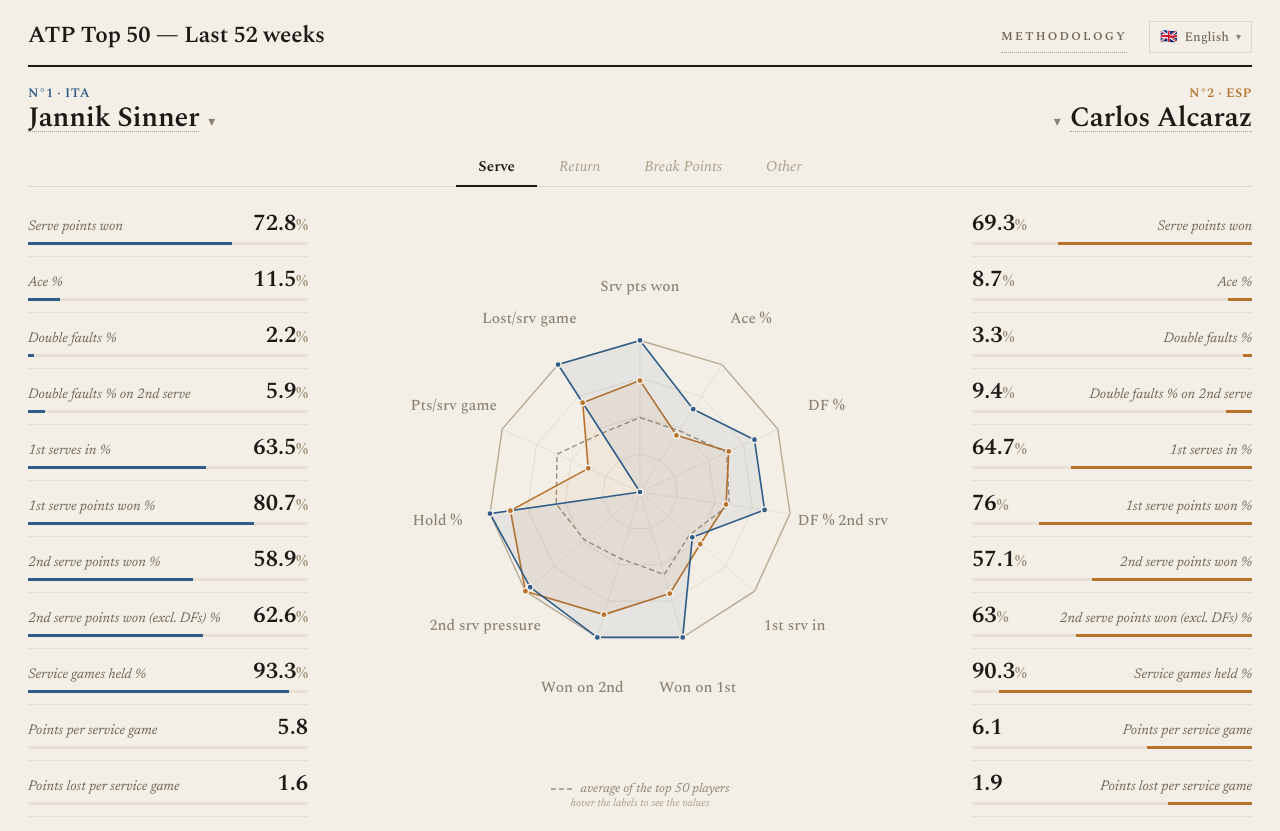
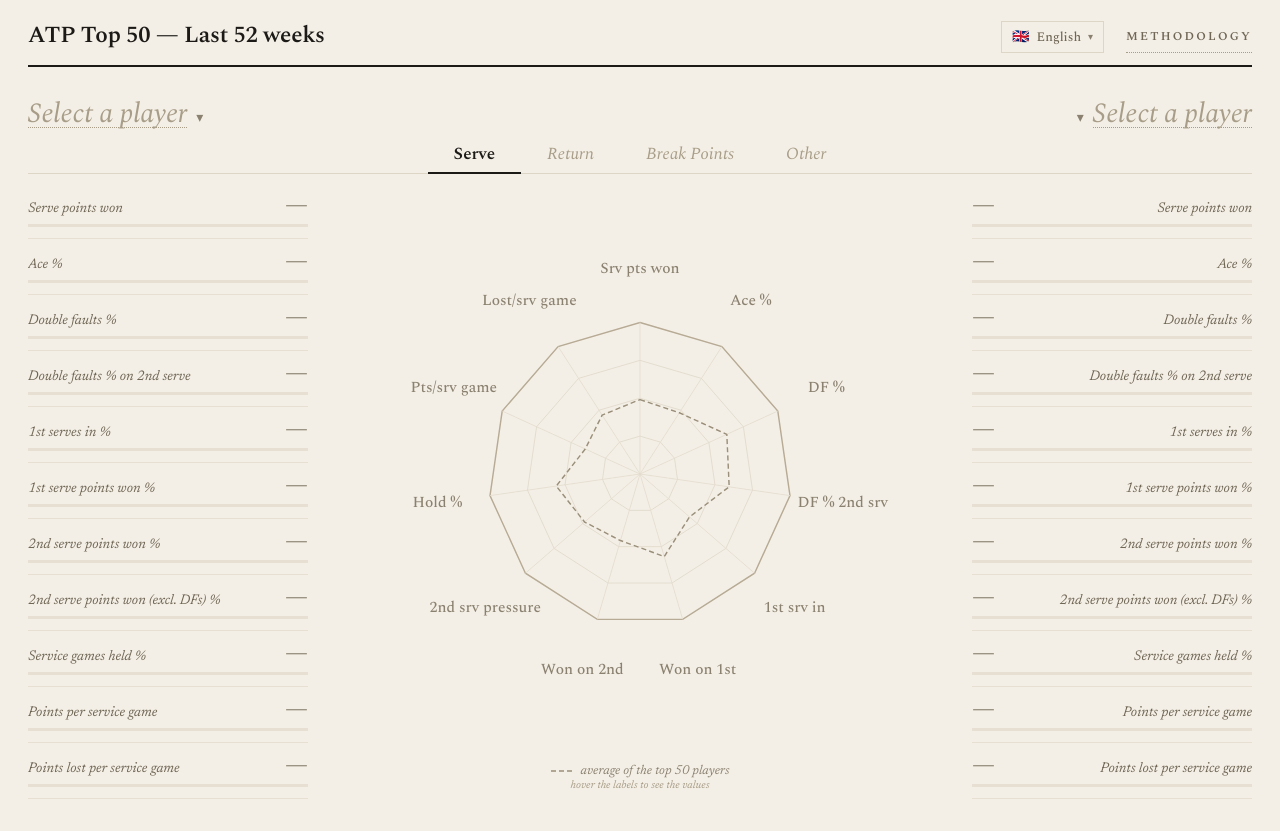
Before and after one commit to daniloderosa/tennis_top50, a Svelte app: page / in a window 1280 px wide. Built offline with nearby package versions, Linux system fonts and the light colour scheme.

Commit message:
Layout compatto, barre con fill minimo, radar flip durate/rank, giocatori via URL

```diff
--- a/index.html
+++ b/index.html
@@ -1,9 +1,9 @@
-<!DOCTYPE html>
+<!doctype html>
 <html lang="en">
   <head>
     <meta charset="UTF-8" />
     <meta name="viewport" content="width=device-width, initial-scale=1.0" />
-    <title>ATP Top 50 — Last 52 weeks</title>
+    <title>ATP Top 50 - Last 52 weeks</title>
     <link
       href="https://fonts.googleapis.com/css2?family=Spectral:ital,wght@0,400;0,500;0,600;1,400&family=Newsreader:ital,opsz,wght@0,6..72,400;0,6..72,500;1,6..72,400;1,6..72,500&family=Barlow:wght@400;500;600&display=swap"
       rel="stylesheet"
--- a/src/App.svelte
+++ b/src/App.svelte
@@ -8,8 +8,27 @@
   const C1 = '#2f5d8a';
   const C2 = '#b8722c';
 
-  let p1rank = +(localStorage.getItem('atpb50_p1') || 1);
-  let p2rank = +(localStorage.getItem('atpb50_p2') || 2);
+  // Giocatori: nessuna selezione di default; la scelta vive solo nell'URL
+  // (?p1=jannik-sinner&p2=carlos-alcaraz) così ogni confronto ha un link
+  // salvabile nei segnalibri.
+  function slugify(name) {
+    return name
+      .toLowerCase()
+      .normalize('NFD')
+      .replace(/[\u0300-\u036f]/g, '')
+      .replace(/[^a-z0-9]+/g, '-')
+      .replace(/^-+|-+$/g, '');
+  }
+
+  function rankFromSlug(slug) {
+    if (!slug) return null;
+    return PLAYERS.find(p => slugify(p.full) === slug)?.rank ?? null;
+  }
+
+  const initParams = new URLSearchParams(window.location.search);
+  let p1rank = rankFromSlug(initParams.get('p1'));
+  let p2rank = rankFromSlug(initParams.get('p2'));
+
   let tab = (() => {
     const t = localStorage.getItem('atpb50_tab');
     return TAB_KEYS.includes(t) ? t : TAB_KEYS[0];
@@ -23,16 +42,23 @@
   let langWrap;
 
   $: t = UI[lang];
-  $: p1 = PLAYERS.find(p => p.rank === p1rank) ?? PLAYERS[0];
-  $: p2 = PLAYERS.find(p => p.rank === p2rank) ?? PLAYERS[1];
+  $: p1 = p1rank == null ? null : (PLAYERS.find(p => p.rank === p1rank) ?? null);
+  $: p2 = p2rank == null ? null : (PLAYERS.find(p => p.rank === p2rank) ?? null);
   $: radarData = getTabRadarData(tab, lang);
 
-  $: { localStorage.setItem('atpb50_p1', p1rank); }
-  $: { localStorage.setItem('atpb50_p2', p2rank); }
   $: { localStorage.setItem('atpb50_tab', tab); }
 
-  function selectP1(e) { p1rank = e.detail; }
-  function selectP2(e) { p2rank = e.detail; }
+  function syncPlayersURL() {
+    const url = new URL(window.location);
+    const s1 = p1rank == null ? null : PLAYERS.find(p => p.rank === p1rank);
+    const s2 = p2rank == null ? null : PLAYERS.find(p => p.rank === p2rank);
+    if (s1) url.searchParams.set('p1', slugify(s1.full)); else url.searchParams.delete('p1');
+    if (s2) url.searchParams.set('p2', slugify(s2.full)); else url.searchParams.delete('p2');
+    history.replaceState({}, '', url);
+  }
+
+  function selectP1(e) { p1rank = e.detail; syncPlayersURL(); }
+  function selectP2(e) { p2rank = e.detail; syncPlayersURL(); }
 
   function changeLang(l) {
     lang = l;
@@ -61,7 +87,6 @@
     <header class="masthead">
       <div class="masthead-title">{t.title}</div>
       <div class="masthead-right">
-        <button class="meth-btn" on:click={() => (showMeth = true)}>{t.methodology}</button>
         <div class="lang-wrap" bind:this={langWrap}>
           <button class="lang-btn" on:click={() => (langOpen = !langOpen)}>
             <span class="lang-flag">{LANG_META[lang].flag}</span>
@@ -83,6 +108,7 @@
             </div>
           {/if}
         </div>
+        <button class="meth-btn" on:click={() => (showMeth = true)}>{t.methodology}</button>
       </div>
     </header>
 
@@ -177,7 +203,7 @@
     --fs-bar-label: 16px;
     --fs-bar-value: 28px;
     --fs-player:    34px;
-    --fs-tabs:      17px;
+    --fs-tabs:      19px;
   }
 
   /* Schermi piccoli (es. portatili 13"): stessi rapporti, misure ridotte */
@@ -186,7 +212,7 @@
       --fs-bar-label: 14px;
       --fs-bar-value: 23px;
       --fs-player:    28px;
-      --fs-tabs:      15px;
+      --fs-tabs:      17px;
     }
   }
 
@@ -218,12 +244,12 @@
     padding: 26px 36px 20px;
     display: flex;
     flex-direction: column;
-    gap: 18px;
+    gap: 11px;
     min-height: 0;
   }
 
   @media (max-width: 1500px) {
-    main { padding: 18px 28px 14px; gap: 14px; }
+    main { padding: 18px 28px 14px; gap: 9px; }
   }
 
   /* ── MASTHEAD ── */
@@ -328,6 +354,7 @@
     grid-template-columns: 1fr 1fr;
     align-items: center;
     gap: 24px;
+    margin-top: 4px;
     flex-shrink: 0;
   }
 
@@ -345,18 +372,18 @@
 
   .tab-btn {
     font-family: var(--serif);
-    font-size: var(--fs-tabs, 17px);
+    font-size: var(--fs-tabs, 19px);
     font-weight: 400;
     font-style: italic;
     color: var(--muted2);
-    padding: 8px 30px;
+    padding: 5px 34px 6px;
     border-bottom: 2px solid transparent;
     margin-bottom: -1px;
     transition: color 0.15s;
   }
 
   @media (max-width: 1500px) {
-    .tab-btn { padding: 7px 22px; }
+    .tab-btn { padding: 4px 26px 5px; }
   }
 
   .tab-btn:not(.active):hover { color: var(--txt); }
--- a/src/lib/PlayerSelector.svelte
+++ b/src/lib/PlayerSelector.svelte
@@ -1,8 +1,9 @@
 <script>
   import { PLAYERS } from './data.js';
+  import { UI } from './i18n.js';
   import { createEventDispatcher, onMount } from 'svelte';
 
-  export let player;
+  export let player = null; // null = nessuna selezione
   export let color;
   export let otherRank;
   export let align = 'left'; // 'left' | 'right'
@@ -45,9 +46,9 @@
 
 <div class="selector-wrap" class:right={align === 'right'} bind:this={container}>
   <button class="trigger" class:right={align === 'right'} on:click={() => (open = !open)}>
-    <span class="player-eyebrow" style="color: {color}">N°{player.rank} · {player.nat}</span>
+    <span class="player-eyebrow" style="color: {color}">{player ? `N°${player.rank} · ${player.nat}` : ' '}</span>
     <span class="player-line">
-      <span class="player-name">{player.full}</span>
+      <span class="player-name" class:placeholder={!player}>{player ? player.full : UI[lang].selectPlayer}</span>
       <span class="arrow" class:rotated={open}>▾</span>
     </span>
   </button>
@@ -67,12 +68,12 @@
         {#each filtered as p (p.rank)}
           <button
             class="list-item"
-            class:active={p.rank === player.rank}
-            style="border-left-color: {p.rank === player.rank ? color : 'transparent'};
-                   background: {p.rank === player.rank ? color + '14' : 'transparent'}"
+            class:active={p.rank === player?.rank}
+            style="border-left-color: {p.rank === player?.rank ? color : 'transparent'};
+                   background: {p.rank === player?.rank ? color + '14' : 'transparent'}"
             on:click={() => select(p)}
             on:mouseenter={e => { e.currentTarget.style.background = color + '14'; }}
-            on:mouseleave={e => { e.currentTarget.style.background = p.rank === player.rank ? color + '14' : 'transparent'; }}
+            on:mouseleave={e => { e.currentTarget.style.background = p.rank === player?.rank ? color + '14' : 'transparent'; }}
           >
             <span class="list-rank">N°{p.rank}</span>
             <span class="list-name">{p.full}</span>
@@ -96,9 +97,9 @@
     display: flex;
     flex-direction: column;
     align-items: flex-start;
-    gap: 1px;
+    gap: 0;
     text-align: left;
-    padding: 2px 0;
+    padding: 0;
     cursor: pointer;
   }
 
@@ -131,6 +132,12 @@
     letter-spacing: -0.01em;
     white-space: nowrap;
     border-bottom: 1px dotted var(--muted2);
+  }
+
+  .player-name.placeholder {
+    color: var(--muted2);
+    font-weight: 500;
+    font-style: italic;
   }
 
   .arrow {
--- a/src/lib/RadarChart.svelte
+++ b/src/lib/RadarChart.svelte
@@ -1,8 +1,8 @@
 <script>
   import { norm } from './data.js';
 
-  export let p1;
-  export let p2;
+  export let p1 = null; // null = giocatore non selezionato
+  export let p2 = null;
   export let c1;
   export let c2;
   export let axes = [];
@@ -32,8 +32,8 @@
     return ax.flip ? 1 - n : n;
   }
 
-  $: v1   = axes.map(ax => normV(p1[ax.key], ax));
-  $: v2   = axes.map(ax => normV(p2[ax.key], ax));
+  $: v1   = p1 ? axes.map(ax => normV(p1[ax.key], ax)) : null;
+  $: v2   = p2 ? axes.map(ax => normV(p2[ax.key], ax)) : null;
   $: vAvg = axes.map((ax, i) => normV(avgVals[i] ?? 0, ax));
 
   function makePath(vs, angs) {
@@ -45,8 +45,8 @@
     }).join('') + 'Z';
   }
 
-  $: path1   = makePath(v1, angles);
-  $: path2   = makePath(v2, angles);
+  $: path1   = v1 ? makePath(v1, angles) : '';
+  $: path2   = v2 ? makePath(v2, angles) : '';
   $: pathAvg = makePath(vAvg, angles);
 
   $: ringPolys = rings.map(rv =>
@@ -97,15 +97,19 @@
     stroke-dasharray="5 3" stroke-linejoin="round" />
 
   <!-- P2 polygon -->
+  {#if path2}
     <path d={path2} fill={c2} fill-opacity="0.07" stroke={c2}
       stroke-width="1.6" stroke-linejoin="round" />
+  {/if}
 
   <!-- P1 polygon -->
+  {#if path1}
     <path d={path1} fill={c1} fill-opacity="0.07" stroke={c1}
       stroke-width="1.6" stroke-linejoin="round" />
+  {/if}
 
   <!-- P1 dots -->
-  {#each v1 as v, i}
+  {#each v1 ?? [] as v, i}
     <circle
       cx={(CX + Math.cos(angles[i]) * R * v).toFixed(1)}
       cy={(CY + Math.sin(angles[i]) * R * v).toFixed(1)}
@@ -114,7 +118,7 @@
   {/each}
 
   <!-- P2 dots -->
-  {#each v2 as v, i}
+  {#each v2 ?? [] as v, i}
     <circle
       cx={(CX + Math.cos(angles[i]) * R * v).toFixed(1)}
       cy={(CY + Math.sin(angles[i]) * R * v).toFixed(1)}
@@ -150,22 +154,22 @@
         fill={isH ? 'var(--ink)' : 'var(--muted)'}
       >{ax.short ?? ax.label}</text>
 
-      <!-- inline values on hover, centered on label, stacked outward from chart -->
+      <!-- inline values on hover, centered on label, stacked outward from
+           chart; players non selezionati non occupano righe -->
       {#if isH}
-        {@const val1 = p1[ax.key]}
-        {@const val2 = p2[ax.key]}
+        {@const lines = [
+          ...(p1 ? [{ val: p1[ax.key], color: c1 }] : []),
+          ...(p2 ? [{ val: p2[ax.key], color: c2 }] : []),
+        ]}
         {@const avgV = avgVals[i]}
-        <text x={lx} y={ly + dir * LINE_H}
+        {#each lines as ln, j}
+          <text x={lx} y={ly + dir * LINE_H * (j + 1)}
             text-anchor="middle" dominant-baseline="middle"
             font-family="'Spectral', serif"
-          font-size={fsLabel + 1} font-weight="700" fill={c1}
-        >{val1 != null ? `${val1}${ax.unit}` : '—'}</text>
-        <text x={lx} y={ly + dir * LINE_H * 2}
-          text-anchor="middle" dominant-baseline="middle"
-          font-family="'Spectral', serif"
-          font-size={fsLabel + 1} font-weight="700" fill={c2}
-        >{val2 != null ? `${val2}${ax.unit}` : '—'}</text>
-        <text x={lx} y={ly + dir * LINE_H * 3}
+            font-size={fsLabel + 1} font-weight="700" fill={ln.color}
+          >{ln.val != null ? `${ln.val}${ax.unit}` : '—'}</text>
+        {/each}
+        <text x={lx} y={ly + dir * LINE_H * (lines.length + 1)}
           text-anchor="middle" dominant-baseline="middle"
           font-family="'Spectral', serif"
           font-size={fsLabel} font-weight="500" fill="var(--avg)"
--- a/src/lib/StatBars.svelte
+++ b/src/lib/StatBars.svelte
@@ -1,7 +1,7 @@
 <script>
   import { STAT_TABS, STAT_RANGES, statLabel } from './data.js';
 
-  export let player;
+  export let player = null; // null = nessun giocatore selezionato
   export let color;
   export let tab;
   export let align = 'left'; // 'left' | 'right' — colonna specchiata per P2
@@ -10,16 +10,18 @@
 
 <div class="stats-panel">
   {#each STAT_TABS[tab] as stat (stat.key)}
-    {@const raw = player[stat.key]}
+    {@const raw = player?.[stat.key]}
     {@const isPercent = stat.unit === '%'}
     {@const range = STAT_RANGES[stat.key]}
     {@const mn = range?.min ?? 0}
     {@const mx = range?.max ?? 1}
     <!-- Il riempimento riflette sempre il valore reale (niente inversione
-         per le stat flip: 2.2% di doppi falli riempie il 2.2%) -->
-    {@const barPct = raw == null ? 0 : isPercent
+         per le stat flip: 2.2% di doppi falli riempie il 2.2%).
+         Minimo 2%: il migliore nelle stat non-% avrebbe barra vuota,
+         che sembrerebbe un dato mancante. -->
+    {@const barPct = raw == null ? 0 : Math.max(2, isPercent
       ? Math.max(0, Math.min(100, raw))
-      : Math.max(0, Math.min(100, ((raw - mn) / (mx - mn)) * 100))}
+      : Math.max(0, Math.min(100, ((raw - mn) / (mx - mn)) * 100)))}
 
     <div class="stat-row">
       <div class="stat-meta" class:reversed={align === 'right'}>
--- a/src/lib/i18n.js
+++ b/src/lib/i18n.js
@@ -31,6 +31,7 @@
     hint: 'hover the labels to see the values',
     noRadar: 'Not enough statistics for the radar chart',
     search: 'Search…',
+    selectPlayer: 'Select a player',
     tabs: {
       'Servizio': 'Serve',
       'Risposta': 'Return',
@@ -50,6 +51,7 @@
     hint: 'passa il mouse sulle etichette per i valori',
     noRadar: 'Statistiche insufficienti per il grafico radar',
     search: 'Cerca…',
+    selectPlayer: 'Seleziona un giocatore',
     tabs: {
       'Servizio': 'Servizio',
       'Risposta': 'Risposta',
```
Also changed, not shown: src/lib/data.js, 1 other file (tests, documents, lock files or other folders). Lines whose indentation alone changed are shown as unchanged.
